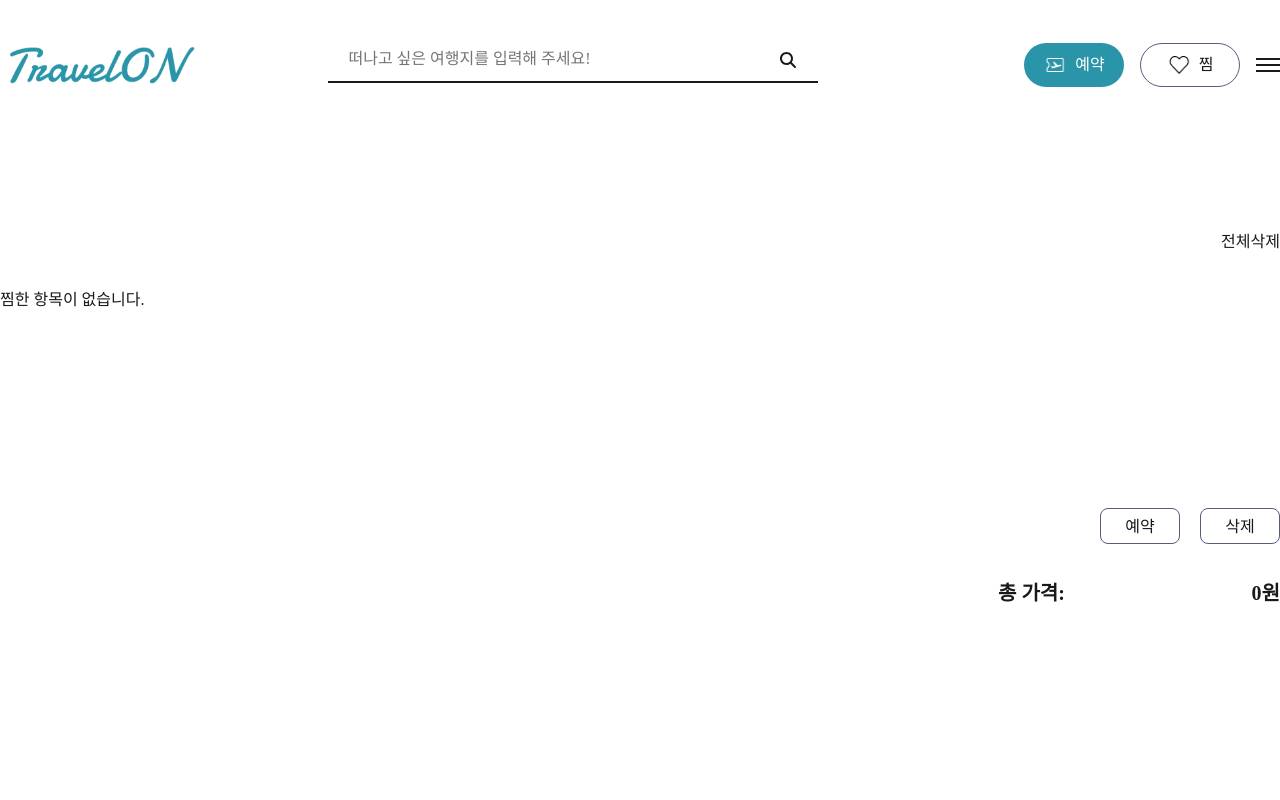
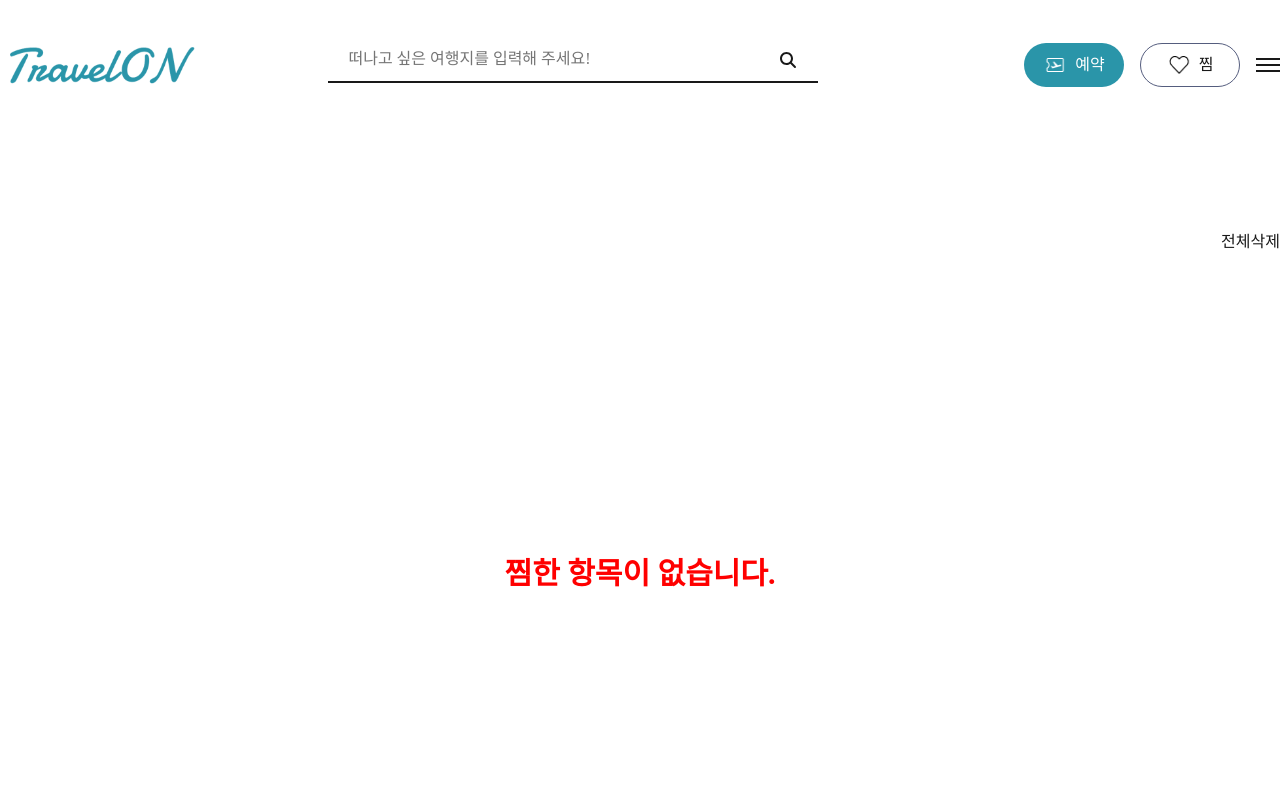
Before and after one commit to azure0929/TravelON, a React (Create React App) app: page /jjim in a window 1280 px wide. Shown: the top 800 px of the page. Built offline with nearby package versions, Linux system fonts and the light colour scheme; what chartjs-plugin-datalabels would draw is missing.

Commit message:
design: none-data font 스타일 수정

```diff
--- a/src/css/jjim.css
+++ b/src/css/jjim.css
@@ -8,8 +8,19 @@
   justify-content: end;
 }
 .jjim-contents .cardlists {
+  height: 570px;
+  position: relative;
   margin-top: 34px;
   margin-bottom: 196px;
+}
+.jjim-contents .cardlists .none-data {
+  position: absolute;
+  top: 50%;
+  left: 50%;
+  transform: translate(-50%, -50%);
+  font-size: 30px;
+  font-weight: bold;
+  color: #ff0000;
 }
 .jjim-contents .booking-container {
   display: flex;
--- a/src/jjim.jsx
+++ b/src/jjim.jsx
@@ -20,7 +20,6 @@
   });
   const [selected, setSelected] = useState([]);
   const [totalPrice, setTotalPrice] = useState(0);
-  const stayDateInputRef = useRef(null);
 
   // 예약 모달 상태
   const [isReserveModalOpen, setIsReserveModalOpen] = useState(false);
```
